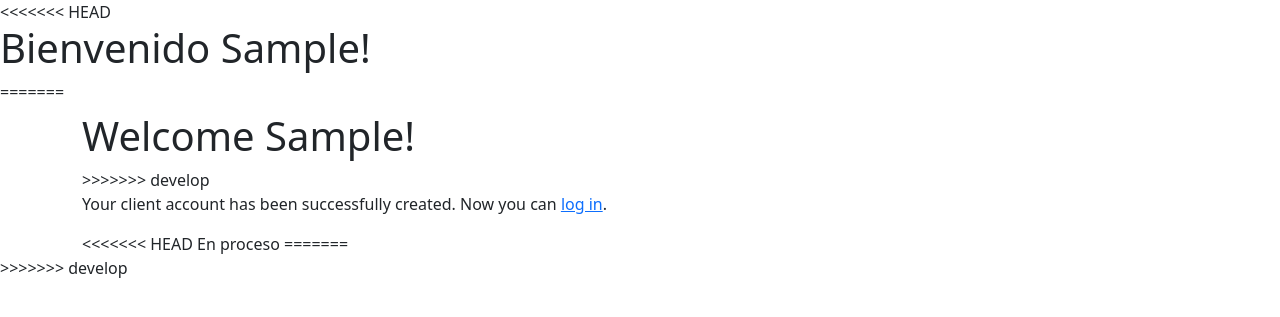
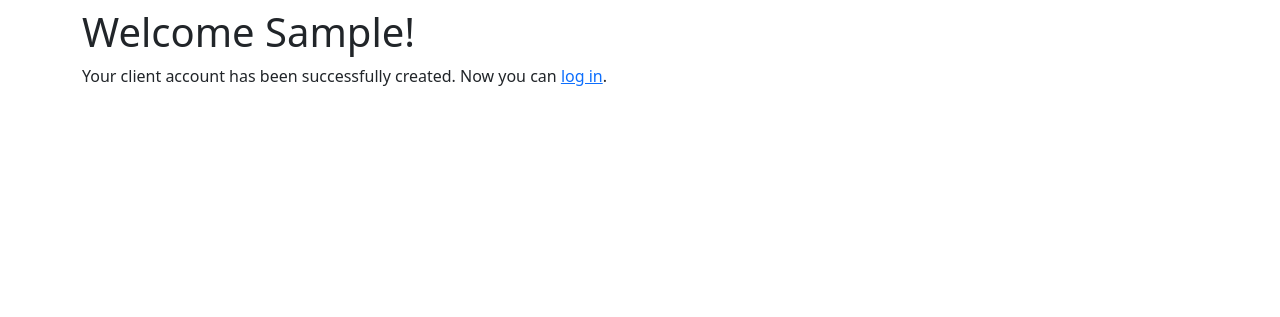
Before and after one commit to jaimelgc/polaris, a Django app: template client/templates/client/register_done.html in a window 1280 px wide. Shown: the part 244-561 px from the top of the page. Run offline with Django 4.2, Linux system fonts and the light colour scheme; the template is opened without the code that fills it: most values are stand-ins (such as "Sample title", 1, 10 or a date in 2020); some libraries are stand-ins or nearby versions.

Commit message:
minor changes

```diff
--- a/client/templates/client/register_done.html
+++ b/client/templates/client/register_done.html
@@ -5,19 +5,11 @@
     {% include "header.html" %}
 {% endblock header %}
 {% block content %}
-<<<<<<< HEAD
-    <h1> Bienvenido {{ new_user.first_name }}!</h1>
-=======
 <div class="container pt-2">
     <h1>Welcome {{ new_user.first_name }}!</h1>
->>>>>>> develop
     <p>
         Your client account has been successfully created.
         Now you can <a href="{% url 'login' %}">log in</a>.
     </p>
-<<<<<<< HEAD
-    En proceso
-=======
 </div>
->>>>>>> develop
 {% endblock %}
--- a/transactions/forms.py
+++ b/transactions/forms.py
@@ -13,9 +13,7 @@ class TransactionForm(forms.ModelForm):
             Comprobamos que haya dinero suficiente en la cuenta elegida para realizar la operación
         '''
         data = self.cleaned_data['amount']
-        balance = self.cleaned_data['agent']
-        if data > balance.balance:
-            raise ValidationError('You don’t have enough money in this account')
+        print(self.cleaned_data['agent'])
 
     class Meta:
         model = Transaction
```
